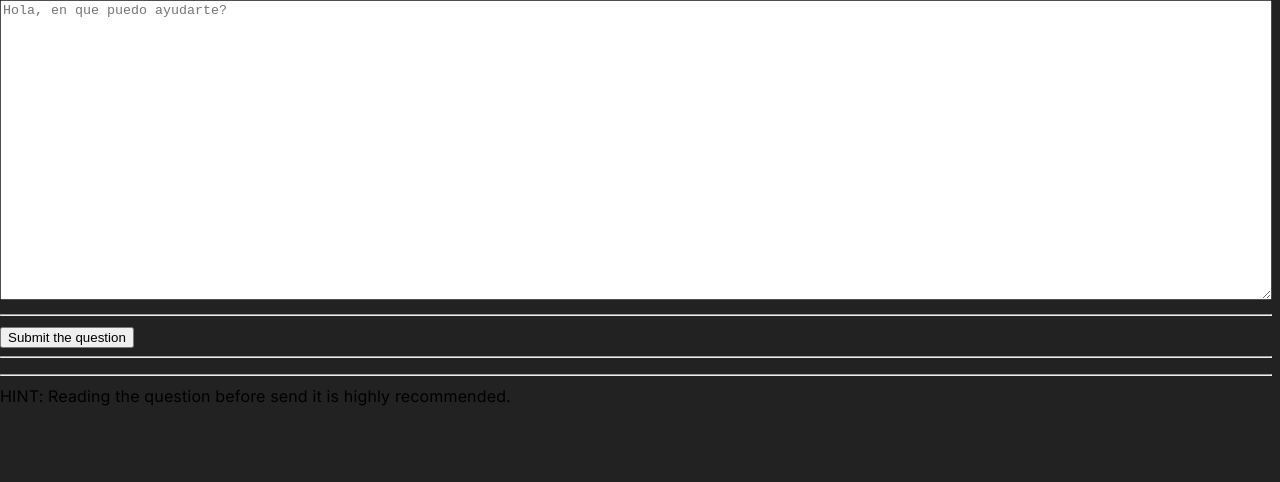
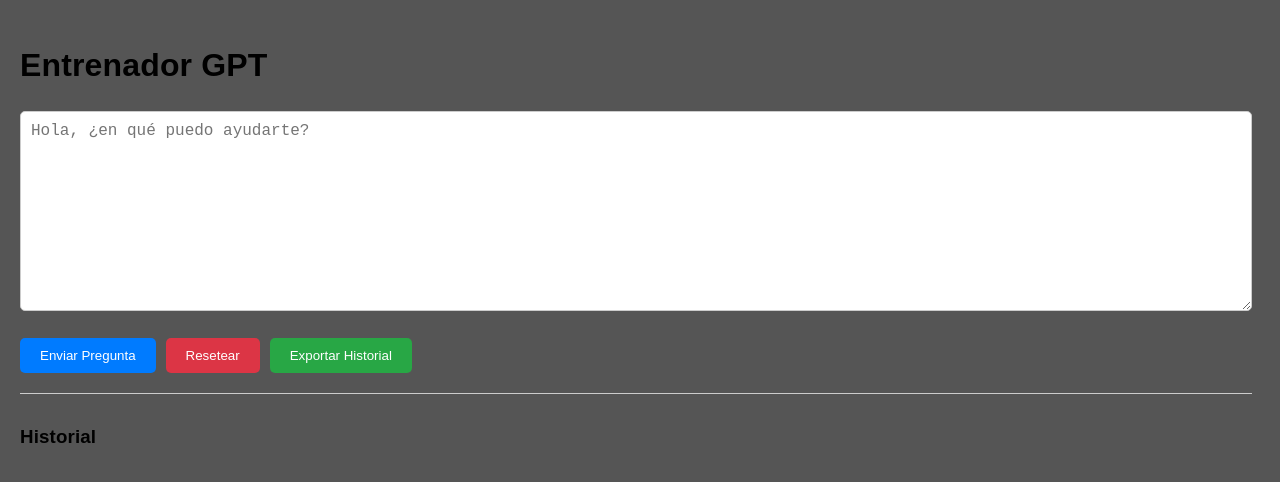
Before and after one commit to JorgeMartinezPizarro/bookmarks, a Next.js app: page /bookmarks/pages/trainer in a window 1280 px wide. Shown: the top 482 px of the page. Built offline with nearby package versions, Linux system fonts and the light colour scheme.

Commit message:
improve theming. enhance features

```diff
--- a/app/api/ask/route.ts
+++ b/app/api/ask/route.ts
@@ -2,23 +2,28 @@ import { errorMessage } from "@/app/helpers";
 
 // Communicate with CHATGPT using a custom UI
 export async function GET(request: Request): Promise<Response> {
+  try {
+    // Extract question from query string
+    const url = new URL(request.url);
+    const question = url.searchParams.get('question');
 
-  try {
-    const params = await request.json();
+    if (!question) {
+      return Response.json({ error: "No question provided" }, { status: 400 });
+    }
 
-    const { question } = params;
-
+    // Construct request body for OpenAI API
     const body = {
-      "model": "gpt-4",
-      "messages": [
+      model: "gpt-4o-mini",
+      messages: [
         {
-          "role": "assistant",
-          "content": question,
+          role: "user",
+          content: question,
         }
       ],
-      "temperature": 1
-    }
+      temperature: 1
+    };
 
+    // Fetch response from OpenAI
     const response = await fetch('https://api.openai.com/v1/chat/completions', {
       method: 'POST',
       headers: {
@@ -28,8 +33,15 @@ export async function GET(request: Request): Promise<Response> {
       body: JSON.stringify(body),
     });
 
+    // Handle OpenAI API errors
+    if (!response.ok) {
+      const error = await response.json();
+      return Response.json({ error }, { status: response.status });
+    }
+
+    // Parse and return response
     const answer = await response.json();
-    return Response.json(answer, { status: 200})
+    return Response.json(answer, { status: 200 });
   } catch (error) {
     return Response.json({ error: errorMessage(error) }, { status: 500 });
   }
--- a/app/globals.css
+++ b/app/globals.css
@@ -1,5 +1,5 @@
 html, body {
-  background: #222!important;
+  background: #555!important;
   height: calc(100% - 4px);
   width: calc(100% - 4px);
   margin: 0;
--- a/app/pages/trainer/page.tsx
+++ b/app/pages/trainer/page.tsx
@@ -1,42 +1,132 @@
 'use client'
 
 import { errorMessage } from '@/app/helpers';
-import React, { useState, useEffect, useCallback } from 'react';
+import React, { useState } from 'react';
 
 const TrainerComponent = () => {
+	const [question, setQuestion] = useState<string>("");
+	const [answer, setAnswer] = useState<string>("");
+	const [loading, setLoading] = useState<boolean>(false);
+	const [history, setHistory] = useState<{ question: string; answer: string }[]>([]);
 
-	const [question, setQuestion] = useState<string>("")
-    const [answer, setAnswer]     = useState<string>("")
-
-    const handleChange = (event: any) => {
+	const handleChange = (event: React.ChangeEvent<HTMLTextAreaElement>) => {
 		setQuestion(event.target.value);
 	};
 
-    const handleSubmit = (event: any) => {
-        fetch(`/home/api/ask?question=${question}`)
-            .then(res=>res.text())
-            .then(res=>setAnswer(res))
-            .catch(error => setAnswer(errorMessage(error)))
+	const handleSubmit = () => {
+		if (!question.trim()) {
+			setAnswer("Por favor, escribe una pregunta antes de enviarla.");
+			return;
 		}
+		setLoading(true);
+		fetch(`/bookmarks/api/ask?question=${encodeURIComponent(question)}`)
+			.then((res) => res.text())
+			.then((res) => {
+				setAnswer(res);
+				setHistory((prevHistory) => [...prevHistory, { question, answer: res }]);
+				setLoading(false);
+			})
+			.catch((error) => {
+				const errorMsg = errorMessage(error);
+				setAnswer(errorMsg);
+				setHistory((prevHistory) => [...prevHistory, { question, answer: errorMsg }]);
+				setLoading(false);
+			});
+	};
 
-    useEffect(() => {
+	const handleReset = () => {
+		setQuestion("");
+		setAnswer("");
+		setHistory([]);
+	};
 
-    }, [])
+	const exportHistory = () => {
+		const content = history
+			.map((entry, index) => `Interacción ${index + 1}:\nPregunta: ${entry.question}\nRespuesta: ${entry.answer}\n`)
+			.join("\n");
+		const blob = new Blob([content], { type: "text/plain" });
+		const link = document.createElement("a");
+		link.href = URL.createObjectURL(blob);
+		link.download = "historial-sesion.txt";
+		link.click();
+	};
 
-  return <>
+	return (
+		<div style={{ padding: "20px", fontFamily: "Arial, sans-serif" }}>
+			<h1>Entrenador GPT</h1>
 			<textarea
-            style={{width: "100%", height:"300px"}}
+				style={{
+					width: "100%",
+					height: "200px",
+					padding: "10px",
+					fontSize: "16px",
+					border: "1px solid #ccc",
+					borderRadius: "5px",
+				}}
 				value={question}
 				onChange={handleChange}
-            placeholder='Hola, en que puedo ayudarte?'
+				placeholder="Hola, ¿en qué puedo ayudarte?"
 			/>
-        <hr/>
-        <button onClick={handleSubmit}>Submit the question</button>
-        <hr/>
-        <p>{answer}</p>
-        <hr/>
-        <div>HINT: Reading the question before send it is highly recommended.</div>
-  </>
-}
+			<div style={{ marginTop: "20px" }}>
+				<button
+					onClick={handleSubmit}
+					style={{
+						backgroundColor: "#007BFF",
+						color: "#fff",
+						padding: "10px 20px",
+						border: "none",
+						borderRadius: "5px",
+						cursor: "pointer",
+					}}
+				>
+					Enviar Pregunta
+				</button>
+				<button
+					onClick={handleReset}
+					style={{
+						backgroundColor: "#DC3545",
+						color: "#fff",
+						padding: "10px 20px",
+						marginLeft: "10px",
+						border: "none",
+						borderRadius: "5px",
+						cursor: "pointer",
+					}}
+				>
+					Resetear
+				</button>
+				<button
+					onClick={exportHistory}
+					style={{
+						backgroundColor: "#28A745",
+						color: "#fff",
+						padding: "10px 20px",
+						marginLeft: "10px",
+						border: "none",
+						borderRadius: "5px",
+						cursor: "pointer",
+					}}
+				>
+					Exportar Historial
+				</button>
+			</div>
+			<div style={{ marginTop: "20px" }}>
+				{loading ? <p>Obteniendo respuesta...</p> : <p>{answer}</p>}
+			</div>
+			<div style={{ marginTop: "20px", borderTop: "1px solid #ccc", paddingTop: "10px" }}>
+				<h3>Historial</h3>
+				<ul>
+					{history.map((entry, index) => (
+						<li key={index} style={{ marginBottom: "10px" }}>
+							<strong>Pregunta:</strong> {entry.question}
+							<br />
+							<strong>Respuesta:</strong> {entry.answer}
+						</li>
+					))}
+				</ul>
+			</div>
+		</div>
+	);
+};
 
 export default TrainerComponent;
```
Also changed, not shown: app/pages/monitor/page.tsx (+44 -11 lines). Lines whose indentation alone changed are shown as unchanged.
